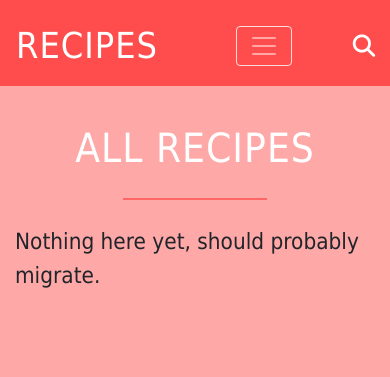
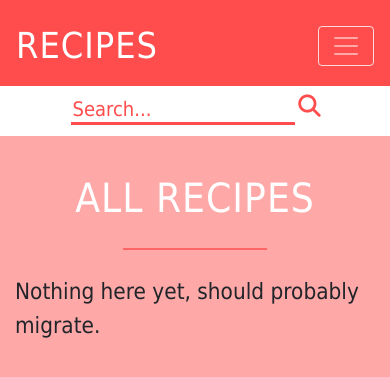
Before and after one commit to jetodd/recipes, a Django app: template recipes/templates/recipes/all.html in a window 390 px wide. Shown: the top 377 px of the page. Run offline with Django 3.2, Linux system fonts and the light colour scheme; the template is opened without the code that fills it, so the values that code supplies are empty; some libraries are stand-ins or nearby versions.

Commit message:
Make search nicer on mobile

```diff
--- a/recipes/static/recipes/style.css
+++ b/recipes/static/recipes/style.css
@@ -170,9 +170,9 @@ ol li:before {
     border: 0;
     outline: 0;
     background: none;
-    line-height: 60px;
-    font-size:60px;
-    width: 80%;
+    line-height: 20px;
+    font-size:20px;
+    width: 90%;
     caret-color: #ff4d4d;
     border-bottom: 3px solid #ff4d4d;
 }
@@ -185,7 +185,11 @@ ol li:before {
     justify-content: center;
     align-items: center;
     border-radius: 50%;
-    color:white;
+	color:white;
+}
+
+.searchbutton:hover {
+	cursor: pointer;
 }
 
 ::placeholder {
@@ -206,7 +210,19 @@ ol li:before {
 }
 
 .search_form.show {
-	height: 100px;
+	height: 50px;
+}
+
+@media only screen
+  and (max-device-width: 812px)
+  and (orientation: portrait) {
+	.navbar > .searchbutton {
+		display:none;
+	}
+
+	.search_form {
+		height: 50px;
+	}
 }
 
 .search_form .fas {
--- a/recipes/templates/recipes/base.html
+++ b/recipes/templates/recipes/base.html
@@ -30,9 +30,9 @@
             </li>
           </ul>
         </div>
-          <button class="searchbutton">
-            <i class="fas fa-search" id="toggle_search"></i>
-          </button>
+        <button class="searchbutton">
+          <i class="fas fa-search" id="toggle_search"></i>
+        </button>
       </nav>
 
       <form method='GET' action="/recipes/search" id="search_form" class="d-lg-block search_form">
@@ -40,7 +40,7 @@
             <div class="searchbar">
               <input class="search_input" type="text" placeholder="Search..." name='q' value="{{ request.GET.q }}">
               <button class="searchbutton">
-                <i class="fas fa-search big"></i>
+                <i class="fas fa-search"></i>
               </button>
             </div>
         </div>
```
